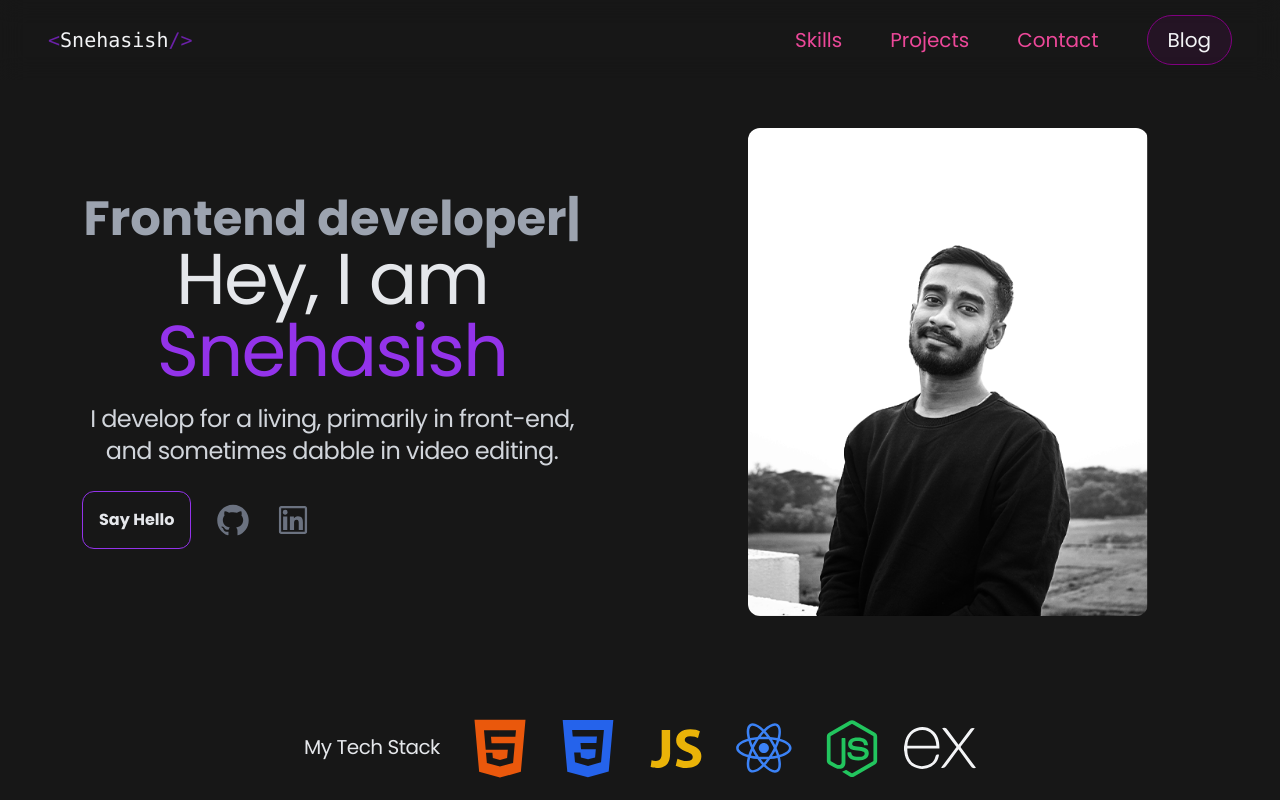
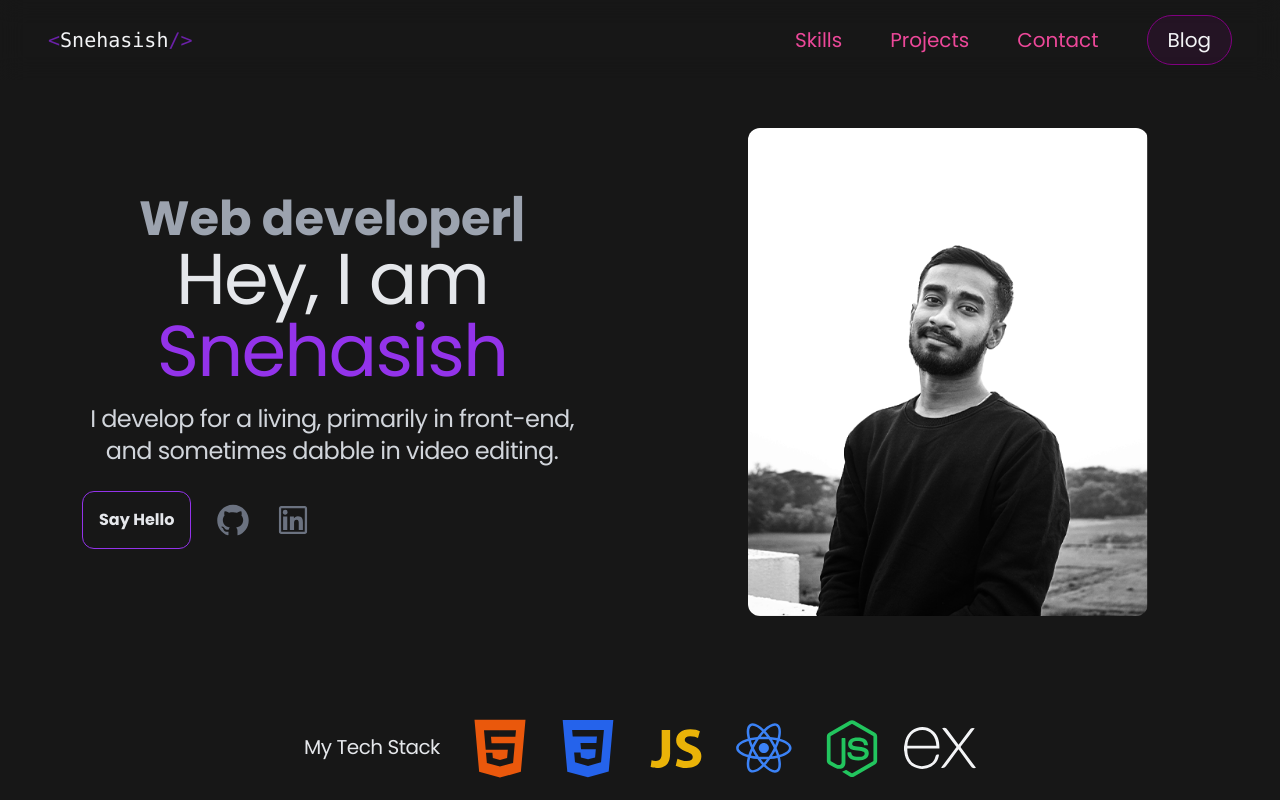
Before and after one commit to Snehasish002/Portfolio, a React (Vite) app: page / in a window 1280 px wide. Shown: the top 800 px of the page. Built offline with nearby package versions, Linux system fonts and the light colour scheme.

Commit message:
update hero

```diff
--- a/src/assets/assest.jsx
+++ b/src/assets/assest.jsx
@@ -8,6 +8,7 @@ import cssStack from "./Stacks/css.svg"
 import apiStack from "./Stacks/Api.svg"
 import stripeStack from "./Stacks/stripe.svg"
 import jsStack from "./Stacks/js.svg"
+import eduIcon from "./user_icon.png"
 
 export const asserts = {
     mongoddStack,
--- a/src/components/Experience.jsx
+++ b/src/components/Experience.jsx
@@ -2,6 +2,7 @@ import React from 'react'
 import { motion } from 'framer-motion'
 import './Experience.css'
 // import Reveal from './Reveal'
+import { asserts } from '../assets/assest'
 
 const experiences = [
     {
--- a/src/components/Hero.jsx
+++ b/src/components/Hero.jsx
@@ -31,7 +31,7 @@ const Hero = () => {
         >
           <TypeAnimation
             sequence={[
-              "Frontend developer",
+              "Web developer",
               1000,
               // "Video Editor",
               // 1000
```
Also changed, not shown: src/assets/user_icon.png (added).
